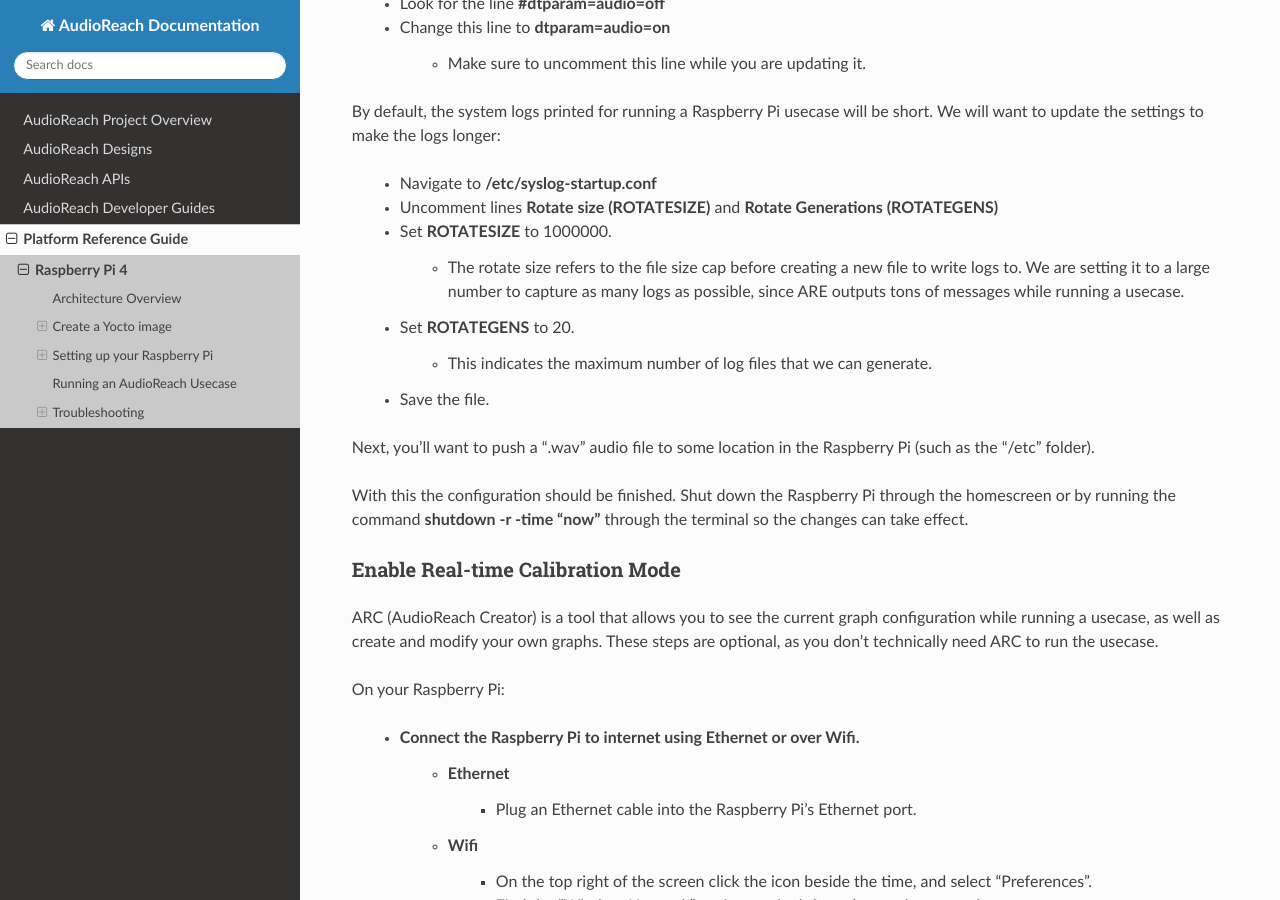
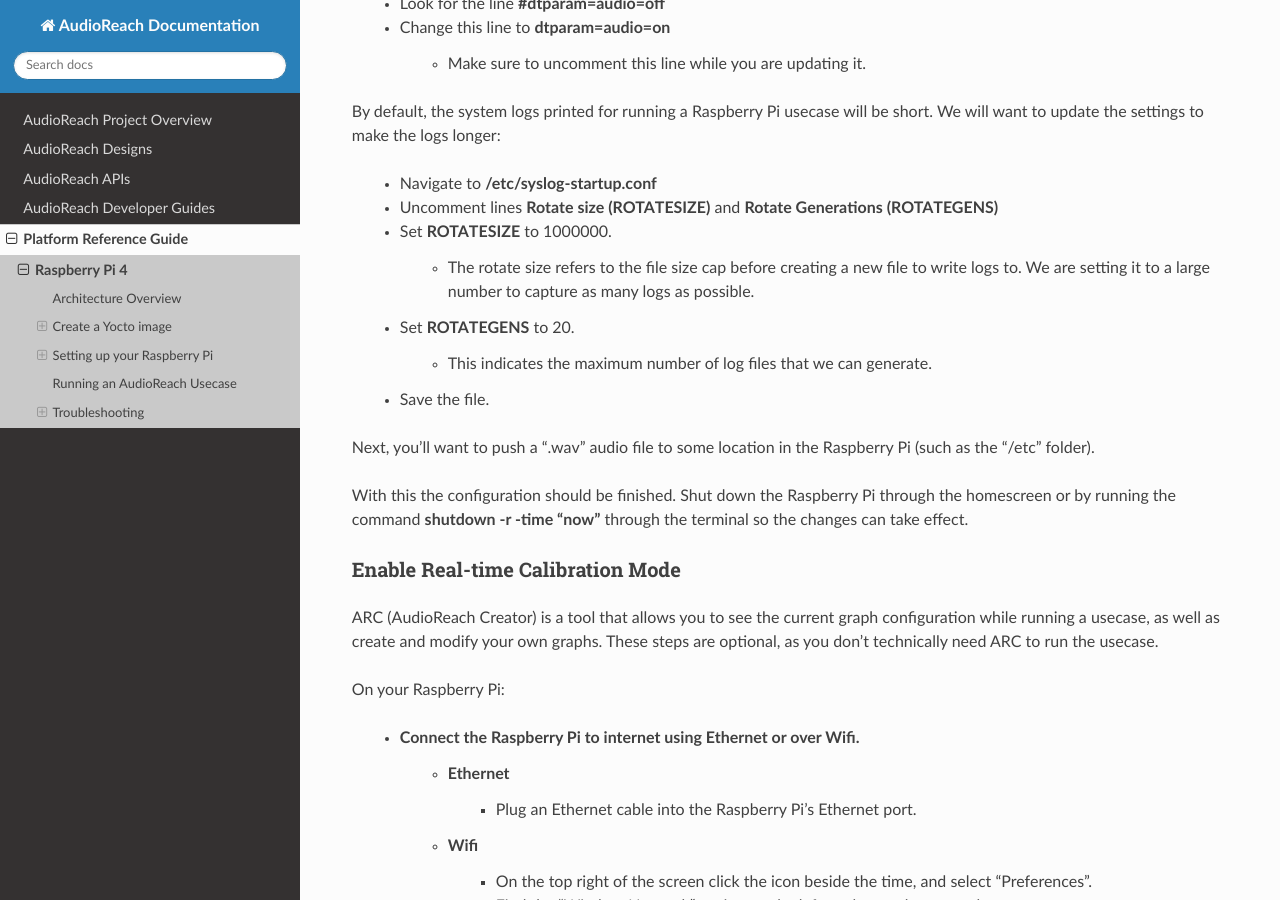
Before and after one commit to quic-aditrath/audioreach-doc, a Sphinx documentation site: the page built from source/platform/raspberry_pi4.rst, in a window 1280 px wide and 900 px high, scrolled down 4259 px. Built offline with Sphinx 7.4.7 and the Read the Docs theme 3.1.0, drawn with Linux system fonts in a browser that asks for light colours.

Commit message:
platform: Update documentation for Raspberry Pi 4
Remove a line about log outputs in Raspberry Pi
4 documentation.

Signed-off-by: Annemarie Porter <quic_annemari@quicinc.com>

```diff
--- a/source/platform/raspberry_pi4.rst
+++ b/source/platform/raspberry_pi4.rst
@@ -216,7 +216,7 @@
    * Uncomment lines **Rotate size (ROTATESIZE)** and **Rotate Generations (ROTATEGENS)**
    * Set **ROTATESIZE** to 1000000.
 
-      * The rotate size refers to the file size cap before creating a new file to write logs to. We are setting it to a large number to capture as many logs as possible, since ARE outputs tons of messages while running a usecase.
+      * The rotate size refers to the file size cap before creating a new file to write logs to. We are setting it to a large number to capture as many logs as possible.
    * Set **ROTATEGENS** to 20.
 
       * This indicates the maximum number of log files that we can generate.
```
